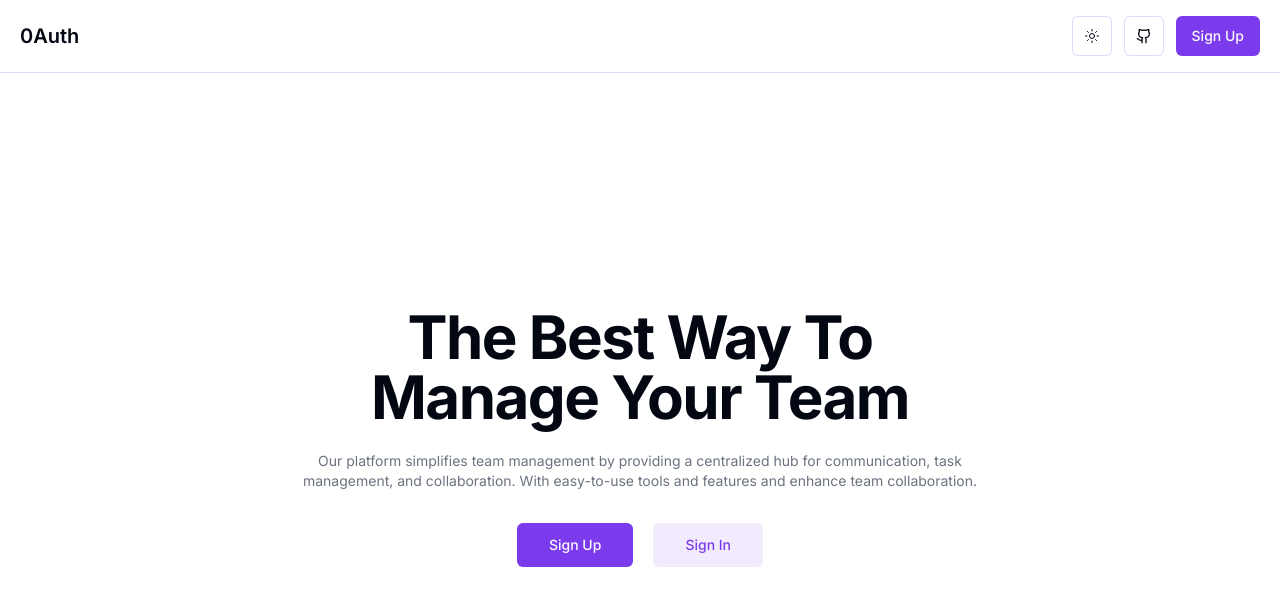
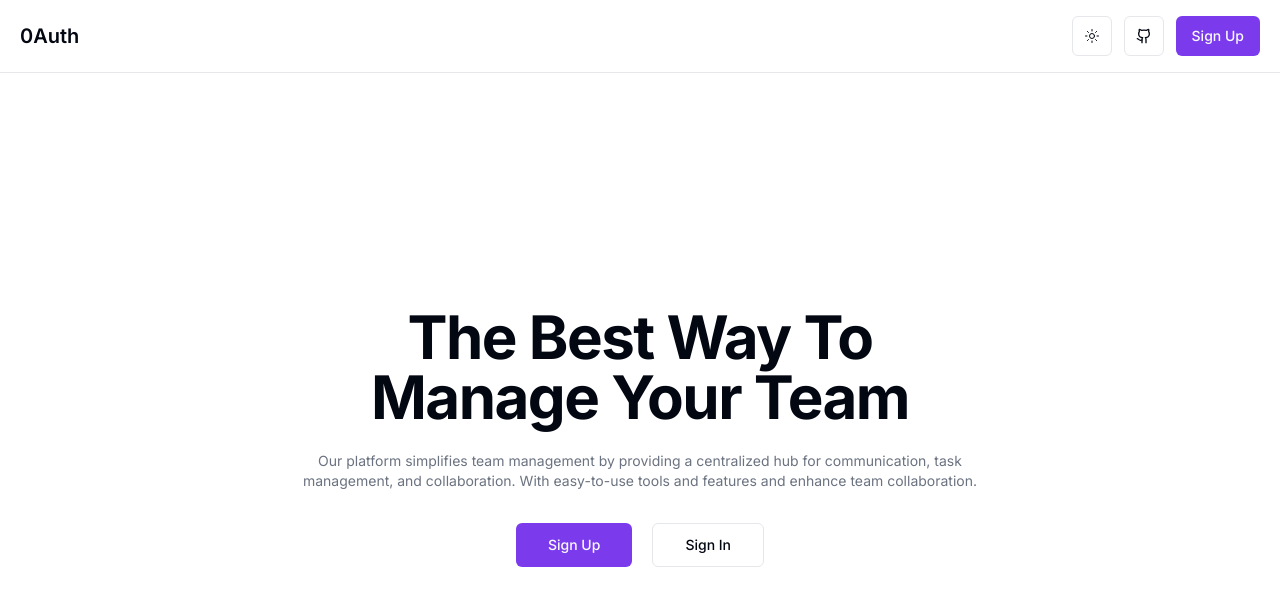
Before and after one commit to mrcodiator/0Auth, a Next.js app: page / in a window 1280 px wide. Shown: the top 606 px of the page. Built offline with nearby package versions, Linux system fonts and the light colour scheme; no server answers; what next-safe-action would draw is missing.

Commit message:
button fix

```diff
--- a/app/globals.css
+++ b/app/globals.css
@@ -52,7 +52,7 @@
 
 @layer base {
   * {
-    @apply border-border border-primary/20;
+    @apply border-border;
   }
 
   body {
--- a/components/header/Navbar.tsx
+++ b/components/header/Navbar.tsx
@@ -11,7 +11,7 @@ const Navbar = async () => {
     const session = await auth()
 
     return (
-        <div className="border-b border-b">
+        <div className="border-b">
             <div className='container flex items-center justify-between px-5 py-4'>
                 <div className='flex items-center'>
                     <Link href="/" className="text-xl font-semibold">0Auth</Link>
--- a/components/hero-section/HeroSection.tsx
+++ b/components/hero-section/HeroSection.tsx
@@ -16,7 +16,7 @@ const HeroSection = () => {
                     <Button size={"lg"}>Sign Up</Button>
                 </Link>
                 <Link href="/sign-in">
-                    <Button size={"lg"} variant="light">
+                    <Button size={"lg"} variant="outline">
                         Sign In
                     </Button>
                 </Link>
--- a/components/profile/ProfileComponent.tsx
+++ b/components/profile/ProfileComponent.tsx
@@ -31,7 +31,7 @@ const ProfileComponent: React.FC<ProfileProps> = ({ name, email, image }) => {
                     </div>
                     <div>
                         <Link href={"/profile/edit"}>
-                            <Button size={"icon"} variant={"light"} className=" rounded-full">
+                            <Button size={"icon"} variant={"outline"} className=" rounded-full">
                                 <NotebookPen className="h-4 w-4" />
                             </Button>
                         </Link>
@@ -46,7 +46,7 @@ const ProfileComponent: React.FC<ProfileProps> = ({ name, email, image }) => {
             </CardContent>
             <CardFooter className=" w-full flex justify-center md:justify-start items-center gap-3">
                 <Link href={"/verify"}>
-                    <Button variant={"light"}>Change Password</Button>
+                    <Button variant={"outline"}>Change Password</Button>
                 </Link>
                 <SignOut />
 
--- a/components/social-auth/SocialAuth.tsx
+++ b/components/social-auth/SocialAuth.tsx
@@ -3,7 +3,6 @@ import { IoLogoFacebook, IoLogoGithub, IoLogoGoogle } from "react-icons/io5"
 import { Button } from '../ui/button'
 import { Separator } from '../ui/separator'
 import { signIn } from '@/auth'
-import { doSocialLogin } from '@/actions/user.actions'
 import { redirect } from 'next/navigation'
 
 const SocialAuth = () => {
@@ -15,12 +14,12 @@ const SocialAuth = () => {
             </div>
             <div className="flex space-x-4 justify-center">
                 <form action="">
-                    <Button size="icon" className=' rounded-full' variant="light" type='submit'>
+                    <Button size="icon" className=' rounded-full' variant="ghost" type='submit'>
                         <IoLogoFacebook className="h-5 w-5" />
                     </Button>
                 </form>
                 <form action="">
-                    <Button size="icon" className=' rounded-full' variant="light" type='submit'>
+                    <Button size="icon" className=' rounded-full' variant="ghost" type='submit'>
                         <IoLogoGithub className="h-5 w-5 " />
                     </Button>
                 </form>
@@ -32,7 +31,7 @@ const SocialAuth = () => {
                         // return redirect("/")
                     }}
                 >
-                    <Button size="icon" className=' rounded-full' variant="light">
+                    <Button size="icon" className=' rounded-full' variant="ghost">
                         <IoLogoGoogle className="h-5 w-5" />
                     </Button>
                 </form>
--- a/components/ui/button.tsx
+++ b/components/ui/button.tsx
@@ -18,7 +18,6 @@ const buttonVariants = cva(
           "bg-secondary text-secondary-foreground hover:bg-secondary/80",
         ghost: "hover:bg-accent hover:text-accent-foreground",
         link: "text-primary underline-offset-4 hover:underline",
-        light: "bg-primary/10 text-primary hover:bg-primary/15",
       },
       size: {
         default: "h-10 px-4 py-2",
--- a/components/verify-email/ChangePassword.tsx
+++ b/components/verify-email/ChangePassword.tsx
@@ -101,7 +101,7 @@ const ChangePassword: React.FC<StepProps> = ({ next, prev }) => {
                     />
                     <div className=' flex justify-end gap-2'>
                         <Link href={"/"}>
-                            <Button variant={"light"} >
+                            <Button variant={"outline"} >
                                 Cancel
                             </Button>
                         </Link>
```
